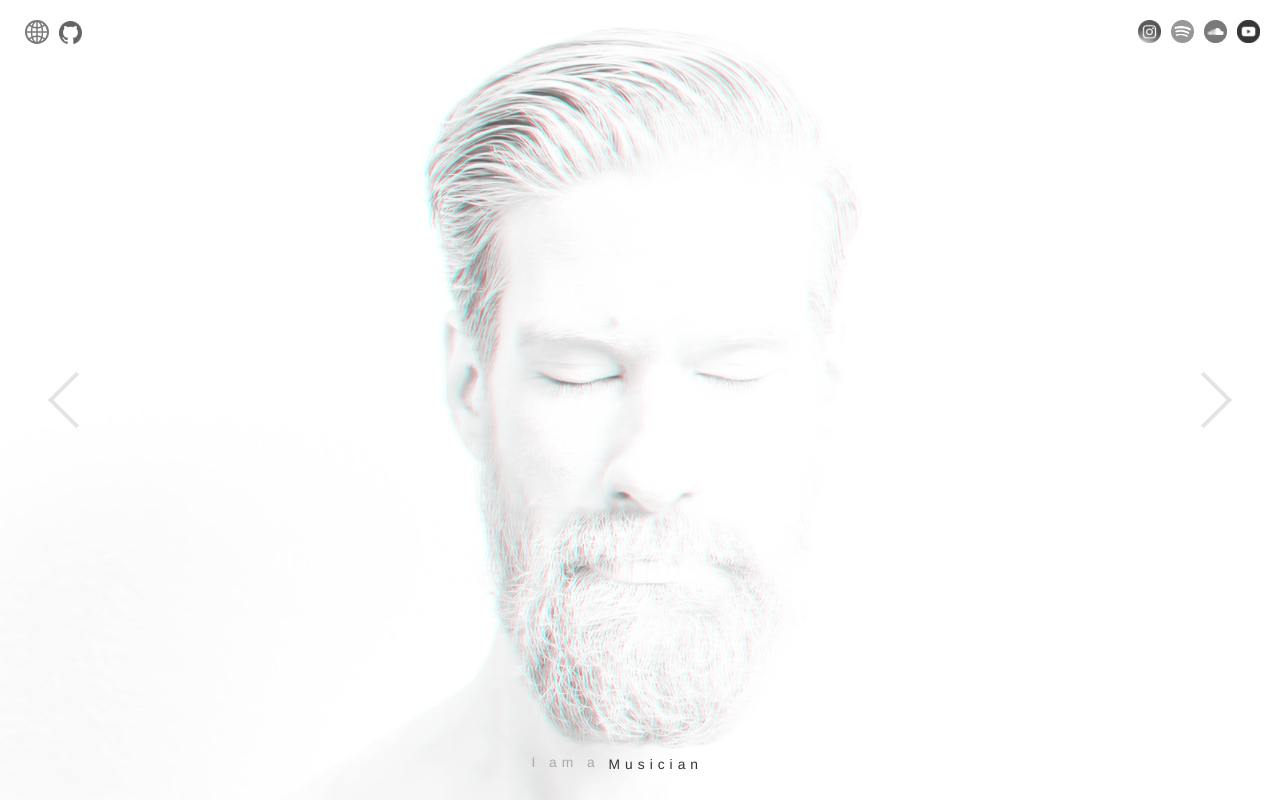
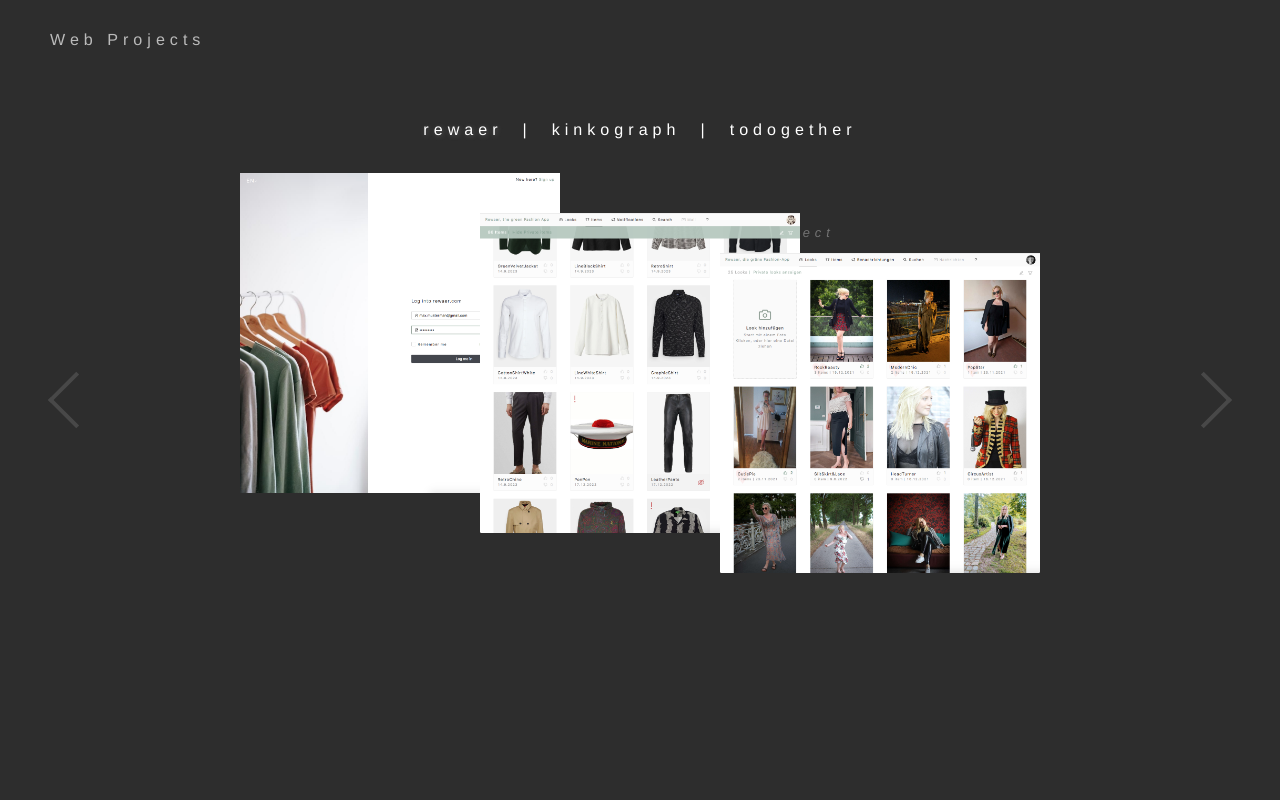
Before and after one commit to vanStaen/clementvanstaen, a React app: page / in a window 1280 px wide. Built offline with nearby package versions, Linux system fonts and the light colour scheme.

Commit message:
project page WIP

```diff
--- a/src/pages/Main.jsx
+++ b/src/pages/Main.jsx
@@ -44,7 +44,7 @@ export const Main = () => {
 
   return (
     <>
-      <CubeSlider pages={pages} defaultPage={0} />
+      <CubeSlider pages={pages} defaultPageIndex={3} />
     </>
   );
 };
--- a/src/pages/Web/Web.jsx
+++ b/src/pages/Web/Web.jsx
@@ -1,4 +1,8 @@
 import React, { useState, useEffect } from "react";
+
+import rewaer_desktop_1 from "./img/rewaer_desktop_1.png";
+import rewaer_desktop_2 from "./img/rewaer_desktop_2.png";
+import rewaer_desktop_3 from "./img/rewaer_desktop_3.png";
 
 import "./Web.less";
 
@@ -21,7 +25,30 @@ export const Web = () => {
   return (
     <div className="web__container" style={{ minHeight: windowInnerHeight }}>
       <div className="title">Web Projects</div>
-      <div className="fourOFour">comming up next</div>
+      <div className="web__projectListContainer">
+        <div className="web__projectList web__projectListSelected">rewaer</div>
+        <div className="web__projectListSpacer"> | </div>
+        <div className="web__projectList">kinkograph</div>
+        <div className="web__projectListSpacer"> | </div>
+        <div className="web__projectList">todogether</div>
+        <div className="web__projectDesc">
+          todo: Description of selected project
+        </div>
+      </div>
+      <div className="web__screenshots">
+        <img
+          className="web__screenshot web__screenshot1"
+          src={rewaer_desktop_1}
+        />
+        <img
+          className="web__screenshot web__screenshot2"
+          src={rewaer_desktop_2}
+        />
+        <img
+          className="web__screenshot web__screenshot3"
+          src={rewaer_desktop_3}
+        />
+      </div>
     </div>
   );
 };
--- a/src/pages/Web/Web.less
+++ b/src/pages/Web/Web.less
@@ -30,4 +30,77 @@
         color: rgba(11,11,11,1);
         text-shadow: 1px 1px 5px rgba(200,200,200,.3);
     }
+
+    .web__projectListContainer{
+        position: absolute;
+        top: 120px;
+        left: 0px;
+        width: 100vw;
+        letter-spacing: 5px;
+        font-size: .7em;
+        font-weight: 300;
+
+        .web__projectList {
+            display: inline-flex;
+            cursor: pointer;
+            &:hover {
+                opacity: .5;
+            }
+        }
+
+        .web__projectListSpacer{
+            display: inline-flex;
+            padding: 0 20px;
+        }
+
+        .web__projectListSelected {
+            font-weight: 400;
+            text-shadow: 1px 1px 5px rgba(200,200,200,.3);
+            &:hover {
+                opacity: 1;
+            }
+        }
+
+        .web__projectDesc{
+            padding-top: calc(150px - 5vw);
+            font-size: .8em;
+            font-weight: 300;
+            letter-spacing: 5px;
+            font-style: oblique;
+            color: rgba(186,186,186,.5);
+        }
+    }
+
+    .web__screenshots {
+        text-align: center;
+        flex-direction: column;
+        align-items: center;
+        justify-content: center;
+        margin-bottom: 10vw;
+
+        .web__screenshot {
+            width: 30vw;
+            height: 30vw;
+            max-width: 40vh;
+            max-height: 40vh;
+        }
+        .web__screenshot1 {
+            z-index: 1;
+            position: relative;
+            top: 0vh;
+            left: 10vh;
+        }
+        .web__screenshot2 {
+            z-index: 2;
+            position: relative;
+            top: 5vh;
+            left: 0vh;
+        }
+        .web__screenshot3 {
+            z-index: 3;
+            position: relative;
+            top: 10vh;
+            left: -10vh;
+        }
+    }
 }
```
